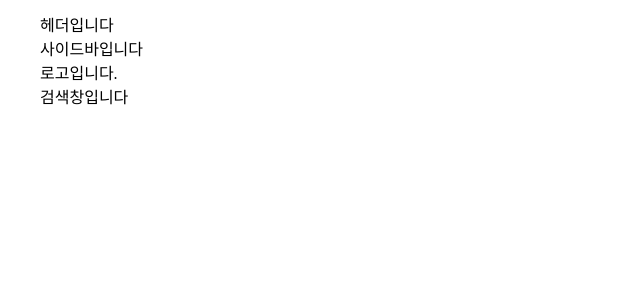
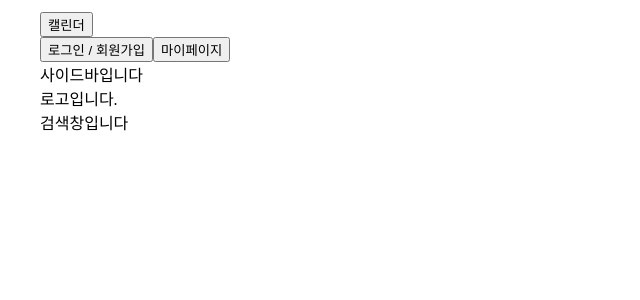
Before and after one commit to semothon/2025_TEAM_14_FE, a React (Create React App) app in the folder semothon/: page / in a window 1280 px wide. Shown: the top 300 px of the page, without its empty margins (0-640 px from the left). Built offline with nearby package versions, Linux system fonts and the light colour scheme.

Commit message:
✨ Feat: Add header

```diff
--- a/semothon/src/components/Header.jsx
+++ b/semothon/src/components/Header.jsx
@@ -1,7 +1,17 @@
 import React from "react";
 
 const Header = () => {
-  return <header>헤더입니다</header>;
+  return (
+    <header className="top-bar">
+      <div className="left-buttons">
+        <button className="header-button">캘린더</button>
+      </div>
+      <div className="right-buttons">
+        <button className="header-button">로그인 / 회원가입</button>
+        <button className="header-button">마이페이지</button>
+      </div>
+    </header>
+  );
 };
 
 export default Header;
```
